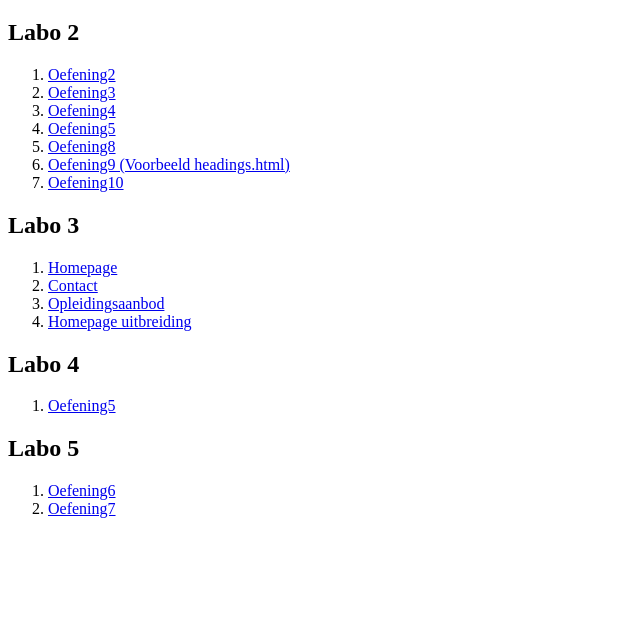
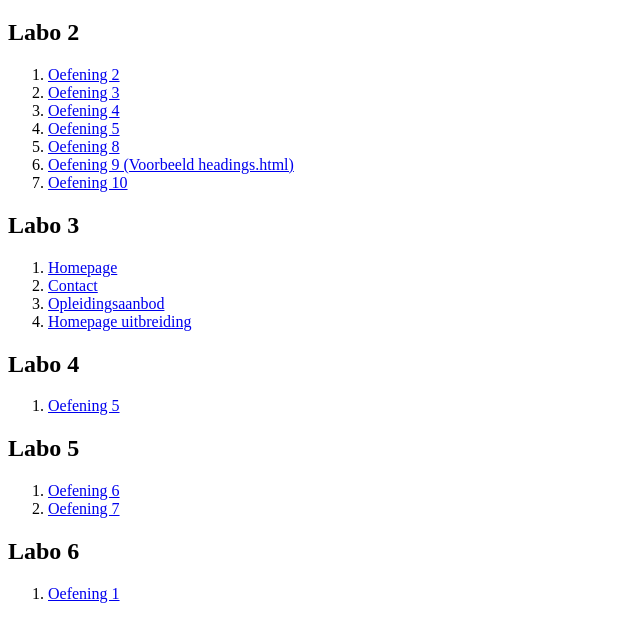
Before and after one commit to VadimaertsVives/WebDevelopment, a plain HTML site: page index.html in a window 1280 px wide. Shown: the part 61-702 px from the top of the page, without its empty margins (0-640 px from the left). Drawn offline with Linux system fonts and the light colour scheme.

Commit message:
Labo 6 opdracht 1

```diff
--- /dev/null
+++ b/Labo6/Opdracht1/Stijl.css
@@ -0,0 +1,8 @@
+ul > li {
+    display: inline-block;
+    width: 150px;
+}
+
+li > a {
+    color: red;
+}
--- a/index.html
+++ b/index.html
@@ -8,13 +8,13 @@
     <h1>Web Development I</h1>
     <h2>Labo 2</h2>
         <ol>
-            <li><a href="Labo2/Oefening2.html">Oefening2</a></li>
-            <li><a href="Labo2/Oefening3.html">Oefening3</a></li>
-            <li><a href="Labo2/Oefening4.html">Oefening4</a></li>
-            <li><a href="Labo2/Oefening5.html">Oefening5</a></li>
-            <li><a href="Labo2/Oefening8.html">Oefening8</a></li>
-            <li><a href="Labo2/Oefening9.html">Oefening9 (Voorbeeld headings.html)</a></li>
-            <li><a href="Labo2/Oefening10.html">Oefening10</a></li>
+            <li><a href="Labo2/Oefening2.html">Oefening 2</a></li>
+            <li><a href="Labo2/Oefening3.html">Oefening 3</a></li>
+            <li><a href="Labo2/Oefening4.html">Oefening 4</a></li>
+            <li><a href="Labo2/Oefening5.html">Oefening 5</a></li>
+            <li><a href="Labo2/Oefening8.html">Oefening 8</a></li>
+            <li><a href="Labo2/Oefening9.html">Oefening 9 (Voorbeeld headings.html)</a></li>
+            <li><a href="Labo2/Oefening10.html">Oefening 10</a></li>
         </ol>
 
     <h2>Labo 3</h2>
@@ -27,13 +27,18 @@
 
     <h2>Labo 4</h2>
         <ol>
-            <li><a href="Labo4/index.html">Oefening5</a></li>
+            <li><a href="Labo4/index.html">Oefening 5</a></li>
         </ol>
 
     <h2>Labo 5</h2>
         <ol>
-            <li><a href="Labo5/Opdracht6">Oefening6</a></li>
-            <li><a href="Labo5/Opdracht7">Oefening7</a></li>
+            <li><a href="Labo5/Opdracht6">Oefening 6</a></li>
+            <li><a href="Labo5/Opdracht7">Oefening 7</a></li>
+        </ol>
+
+    <h2>Labo 6</h2>
+        <ol>
+            <li><a href="Labo6/Opdracht1">Oefening 1</a></li>
         </ol>
 </body>
 </html>
```
Also changed, not shown: Labo6/Opdracht1/index.html (added, +16 -0 lines).
